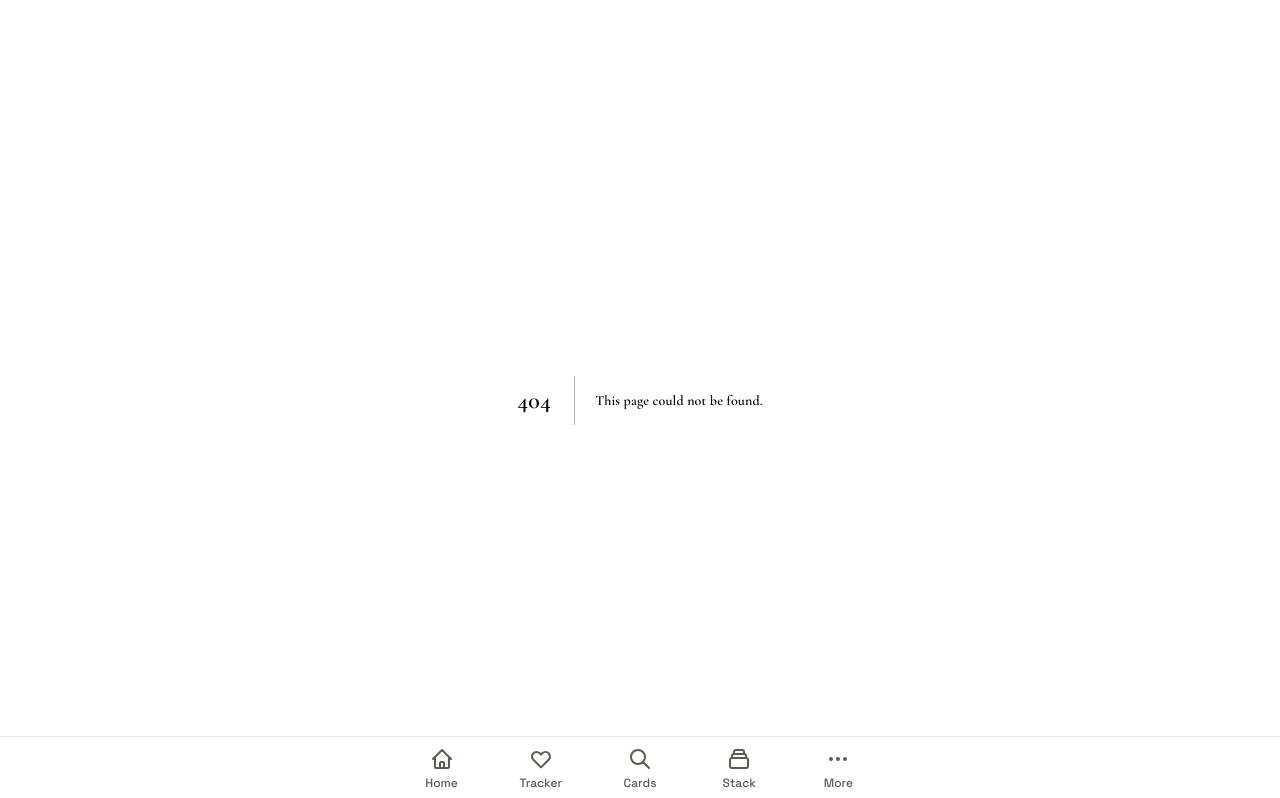
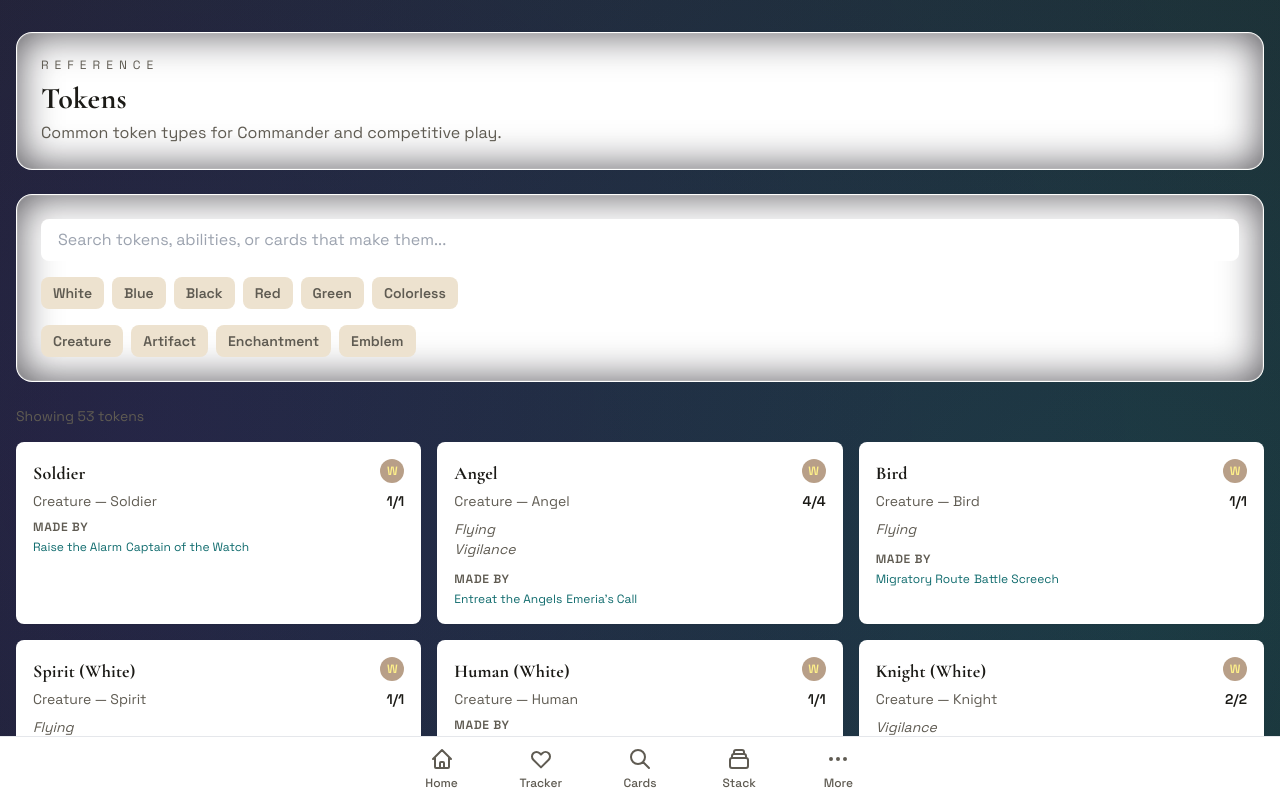
Before and after one commit to moatsmd/thestack-gg, a Next.js app: page /tokens in a window 1280 px wide. Before the commit this address had no page. Shown: the top 798 px of the page. Built offline with nearby package versions, Linux system fonts and the light colour scheme.

Commit message:
feat(tokens): add /tokens reference page with useTokens hook, TokenCard, search + color/type filters

```diff
--- /dev/null
+++ b/app/tokens/page.tsx
@@ -0,0 +1,117 @@
+'use client'
+
+import { useState, useEffect } from 'react'
+import { TokenCard } from '@/components/TokenCard'
+import { useTokens } from '@/hooks/useTokens'
+import type { TokenColor, TokenType } from '@/types/tokens'
+
+const COLORS: { color: TokenColor; label: string; pip: string }[] = [
+  { color: 'W', label: 'White', pip: 'bg-yellow-200 text-yellow-900' },
+  { color: 'U', label: 'Blue', pip: 'bg-blue-200 text-blue-900' },
+  { color: 'B', label: 'Black', pip: 'bg-gray-800 text-gray-100' },
+  { color: 'R', label: 'Red', pip: 'bg-red-200 text-red-900' },
+  { color: 'G', label: 'Green', pip: 'bg-green-200 text-green-900' },
+  { color: 'C', label: 'Colorless', pip: 'bg-[var(--surface-2)] text-[var(--muted)]' },
+]
+
+const TYPES: { type: TokenType; label: string }[] = [
+  { type: 'creature', label: 'Creature' },
+  { type: 'artifact', label: 'Artifact' },
+  { type: 'enchantment', label: 'Enchantment' },
+  { type: 'emblem', label: 'Emblem' },
+]
+
+export default function TokensPage() {
+  const { filteredTokens, query, selectedColors, selectedTypes, setQuery, toggleColor, toggleType } = useTokens()
+  const [debouncedQuery, setDebouncedQuery] = useState(query)
+
+  useEffect(() => {
+    const t = setTimeout(() => setQuery(debouncedQuery), 300)
+    return () => clearTimeout(t)
+  }, [debouncedQuery, setQuery])
+
+  return (
+    <div className="min-h-screen arcane-shell text-[var(--ink)] transition-colors">
+      <div className="container mx-auto px-4 py-8">
+
+        <header className="arcane-panel mana-border rounded-2xl p-6 mb-6">
+          <p className="text-xs uppercase tracking-[0.5em] text-[var(--muted)]">Reference</p>
+          <h1 className="mt-2 text-3xl font-bold text-[var(--ink)]">Tokens</h1>
+          <p className="mt-1 text-[var(--muted)]">Common token types for Commander and competitive play.</p>
+        </header>
+
+        {/* Search + Filters */}
+        <div className="mb-6 space-y-4 arcane-panel mana-border rounded-2xl p-6">
+          <input
+            type="text"
+            placeholder="Search tokens, abilities, or cards that make them..."
+            value={debouncedQuery}
+            onChange={(e) => setDebouncedQuery(e.target.value)}
+            className="w-full px-4 py-2 border border-white/10 rounded-lg bg-[var(--surface-1)] text-[var(--ink)] focus:ring-2 focus:ring-[var(--accent-2)] focus:border-transparent"
+            data-testid="token-search"
+          />
+
+          {/* Color filter */}
+          <div className="flex flex-wrap gap-2">
+            {COLORS.map(({ color, label, pip }) => (
+              <button
+                key={color}
+                type="button"
+                onClick={() => toggleColor(color)}
+                className={`px-3 py-1.5 rounded-lg text-sm font-semibold transition ${
+                  selectedColors.includes(color)
+                    ? pip
+                    : 'bg-[var(--surface-2)] text-[var(--muted)] hover:bg-[var(--surface-1)]'
+                }`}
+                data-testid={`color-filter-${color}`}
+                aria-pressed={selectedColors.includes(color)}
+              >
+                {label}
+              </button>
+            ))}
+          </div>
+
+          {/* Type filter */}
+          <div className="flex flex-wrap gap-2">
+            {TYPES.map(({ type, label }) => (
+              <button
+                key={type}
+                type="button"
+                onClick={() => toggleType(type)}
+                className={`px-3 py-1.5 rounded-lg text-sm font-semibold transition ${
+                  selectedTypes.includes(type)
+                    ? 'bg-[var(--accent-1)] text-white'
+                    : 'bg-[var(--surface-2)] text-[var(--muted)] hover:bg-[var(--surface-1)]'
+                }`}
+                data-testid={`type-filter-${type}`}
+                aria-pressed={selectedTypes.includes(type)}
+              >
+                {label}
+              </button>
+            ))}
+          </div>
+        </div>
+
+        <p className="text-sm text-[var(--muted)] mb-4">
+          Showing {filteredTokens.length} token{filteredTokens.length !== 1 ? 's' : ''}
+        </p>
+
+        {filteredTokens.length > 0 ? (
+          <div className="grid grid-cols-1 md:grid-cols-2 lg:grid-cols-3 gap-4">
+            {filteredTokens.map((token) => (
+              <TokenCard key={`${token.name}-${token.colors.join('')}`} token={token} />
+            ))}
+          </div>
+        ) : (
+          <div
+            className="text-center py-12 text-[var(--muted)]"
+            data-testid="tokens-empty-state"
+          >
+            <p className="text-lg font-semibold mb-2">No tokens found</p>
+            <p>Try adjusting your search or filters</p>
+          </div>
+        )}
+      </div>
+    </div>
+  )
+}
--- /dev/null
+++ b/components/TokenCard.tsx
@@ -0,0 +1,80 @@
+'use client'
+
+import Link from 'next/link'
+import { TokenDefinition, TokenColor } from '@/types/tokens'
+
+interface TokenCardProps {
+  token: TokenDefinition
+}
+
+const colorPip: Record<TokenColor, { bg: string; label: string }> = {
+  W: { bg: 'bg-yellow-100 text-yellow-800 dark:bg-yellow-900/50 dark:text-yellow-200', label: 'W' },
+  U: { bg: 'bg-blue-100 text-blue-800 dark:bg-blue-900/50 dark:text-blue-200', label: 'U' },
+  B: { bg: 'bg-gray-800 text-gray-100 dark:bg-gray-900 dark:text-gray-100', label: 'B' },
+  R: { bg: 'bg-red-100 text-red-800 dark:bg-red-900/50 dark:text-red-200', label: 'R' },
+  G: { bg: 'bg-green-100 text-green-800 dark:bg-green-900/50 dark:text-green-200', label: 'G' },
+  C: { bg: 'bg-[var(--surface-2)] text-[var(--muted)]', label: 'C' },
+}
+
+export function TokenCard({ token }: TokenCardProps) {
+  return (
+    <div
+      className="bg-white dark:bg-[var(--surface-1)] border border-white/10 rounded-lg p-4 shadow-sm hover:shadow-md transition"
+      data-testid="token-card"
+    >
+      {/* Name + color pips */}
+      <div className="flex items-start justify-between gap-2 mb-1">
+        <h3 className="text-lg font-bold text-[var(--ink)]">{token.name}</h3>
+        <div className="flex gap-1">
+          {token.colors.map((c) => (
+            <span
+              key={c}
+              className={`w-6 h-6 rounded-full text-xs font-bold flex items-center justify-center ${colorPip[c].bg}`}
+            >
+              {colorPip[c].label}
+            </span>
+          ))}
+        </div>
+      </div>
+
+      {/* Type line and P/T */}
+      <div className="flex items-center justify-between mb-2">
+        <p className="text-sm text-[var(--muted)]">{token.typeLine}</p>
+        {token.power !== undefined && token.toughness !== undefined && (
+          <span className="text-sm font-bold text-[var(--ink)] ml-2">
+            {token.power}/{token.toughness}
+          </span>
+        )}
+      </div>
+
+      {/* Abilities */}
+      {token.abilities.length > 0 && (
+        <div className="mb-3">
+          {token.abilities.map((ability, i) => (
+            <p key={i} className="text-sm text-[var(--muted)] italic">
+              {ability}
+            </p>
+          ))}
+        </div>
+      )}
+
+      {/* Made by */}
+      <div>
+        <p className="text-xs text-[var(--muted)] font-semibold uppercase tracking-wider mb-1">
+          Made by
+        </p>
+        <div className="flex flex-wrap gap-1">
+          {token.madeBy.slice(0, 3).map((card) => (
+            <Link
+              key={card}
+              href={`/toolkit?q=${encodeURIComponent(card)}`}
+              className="text-xs text-[var(--accent-2)] hover:underline"
+            >
+              {card}
+            </Link>
+          ))}
+        </div>
+      </div>
+    </div>
+  )
+}
--- /dev/null
+++ b/hooks/useTokens.ts
@@ -0,0 +1,49 @@
+'use client'
+
+import { useState, useMemo, useCallback } from 'react'
+import { TokenDefinition, TokenColor, TokenType } from '@/types/tokens'
+import { TOKENS, searchTokens } from '@/lib/tokens-data'
+
+export interface UseTokensResult {
+  filteredTokens: TokenDefinition[]
+  query: string
+  selectedColors: TokenColor[]
+  selectedTypes: TokenType[]
+  setQuery: (q: string) => void
+  toggleColor: (color: TokenColor) => void
+  toggleType: (type: TokenType) => void
+}
+
+export function useTokens(): UseTokensResult {
+  const [query, setQuery] = useState('')
+  const [selectedColors, setSelectedColors] = useState<TokenColor[]>([])
+  const [selectedTypes, setSelectedTypes] = useState<TokenType[]>([])
+
+  const filteredTokens = useMemo(() => {
+    let results = query.trim() ? searchTokens(query) : TOKENS
+
+    if (selectedColors.length > 0) {
+      results = results.filter((t) =>
+        selectedColors.some((c) => t.colors.includes(c))
+      )
+    }
+
+    if (selectedTypes.length > 0) {
+      results = results.filter((t) => selectedTypes.includes(t.type))
+    }
+
+    return results
+  }, [query, selectedColors, selectedTypes])
+
+  const toggleColor = useCallback((color: TokenColor) =>
+    setSelectedColors((prev) =>
+      prev.includes(color) ? prev.filter((c) => c !== color) : [...prev, color]
+    ), [])
+
+  const toggleType = useCallback((type: TokenType) =>
+    setSelectedTypes((prev) =>
+      prev.includes(type) ? prev.filter((t) => t !== type) : [...prev, type]
+    ), [])
+
+  return { filteredTokens, query, selectedColors, selectedTypes, setQuery, toggleColor, toggleType }
+}
```
Also changed, not shown: 1 other file (tests, documents, lock files or other folders).
